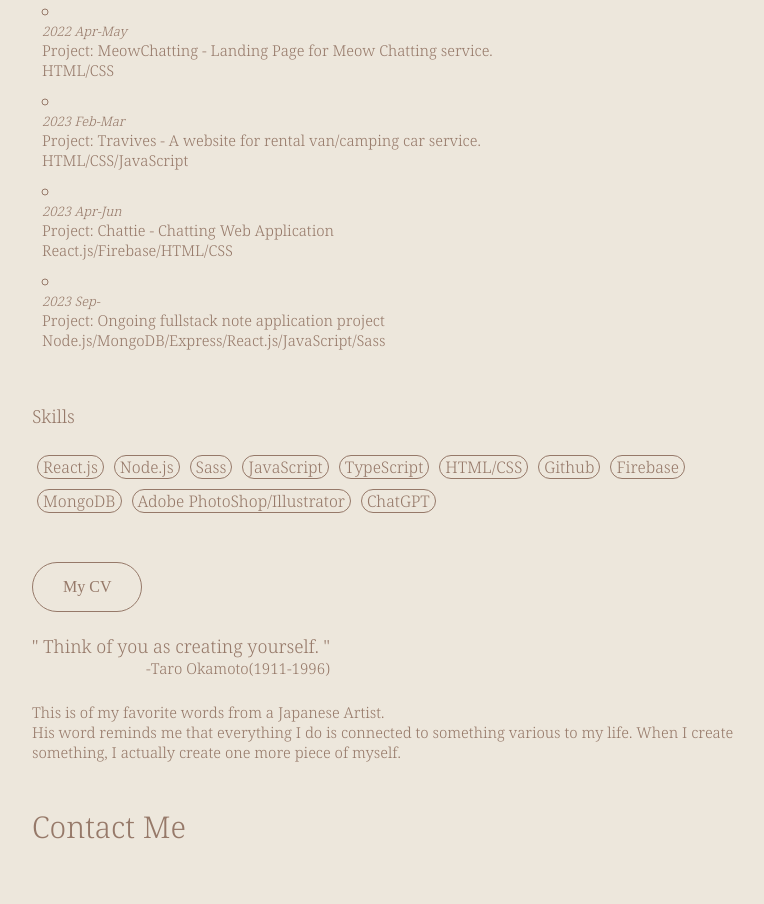
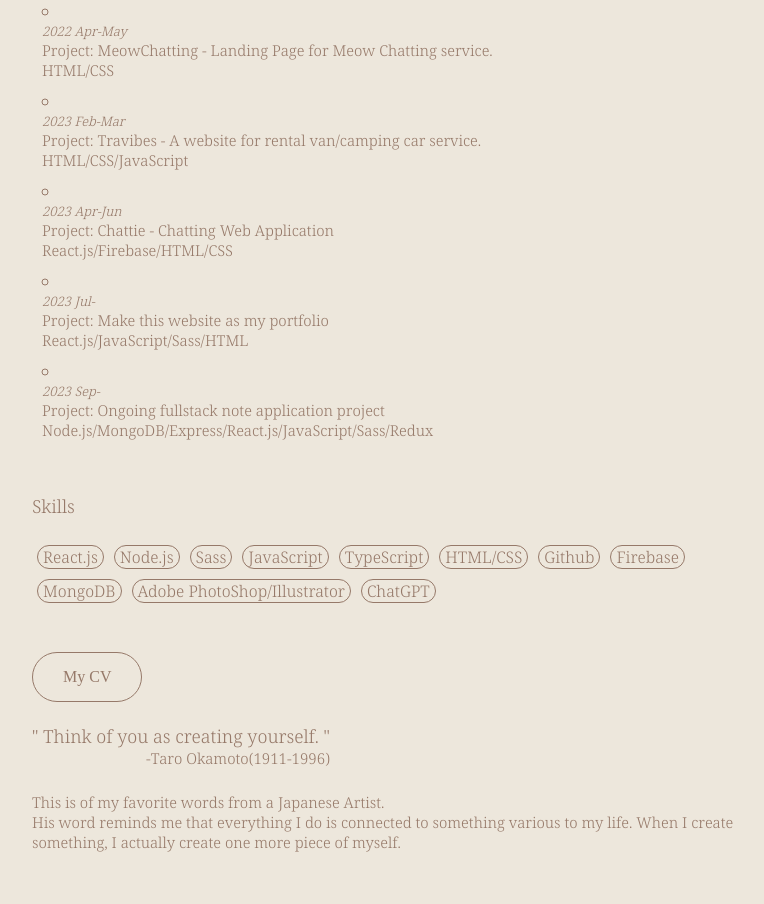
Before and after one commit to HAL13000/Portfolio, a React (Create React App) app: page /about in a window 1280 px wide. Shown: the part 1100-2004 px from the top of the page, without its empty margins (242-1006 px from the left). Built offline with nearby package versions, Linux system fonts and the light colour scheme.

Commit message:
commit by Haru

```diff
--- a/src/pages/About/About.js
+++ b/src/pages/About/About.js
@@ -18,7 +18,7 @@ const About = () => {
 
   const handleMyCV = () => {
     window.open(
-      "https://drive.google.com/file/d/166k0WPBccMFXEECoIT7oPo1dEDikYo43/view?usp=drive_link",
+      "https://drive.google.com/file/d/1aXrD-dR58EjJsiMqZr446YENIjbbdCo-/view?usp=sharing",
       "_blank"
     );
   };
@@ -89,7 +89,7 @@ const About = () => {
           <li>
             <p className="date">2023 Feb-Mar</p>
             <p className="log">
-              Project: Travives - A website for rental van/camping car service.
+              Project: Travibes - A website for rental van/camping car service.
             </p>
             <p className="log">HTML/CSS/JavaScript</p>
           </li>
@@ -99,12 +99,17 @@ const About = () => {
             <p className="log">React.js/Firebase/HTML/CSS</p>
           </li>
           <li>
+            <p className="date">2023 Jul-</p>
+            <p className="log">Project: Make this website as my portfolio</p>
+            <p className="log">React.js/JavaScript/Sass/HTML</p>
+          </li>
+          <li>
             <p className="date">2023 Sep-</p>
             <p className="log">
               Project: Ongoing fullstack note application project
             </p>
             <p className="log">
-              Node.js/MongoDB/Express/React.js/JavaScript/Sass
+              Node.js/MongoDB/Express/React.js/JavaScript/Sass/Redux
             </p>
           </li>
           <br />
```
